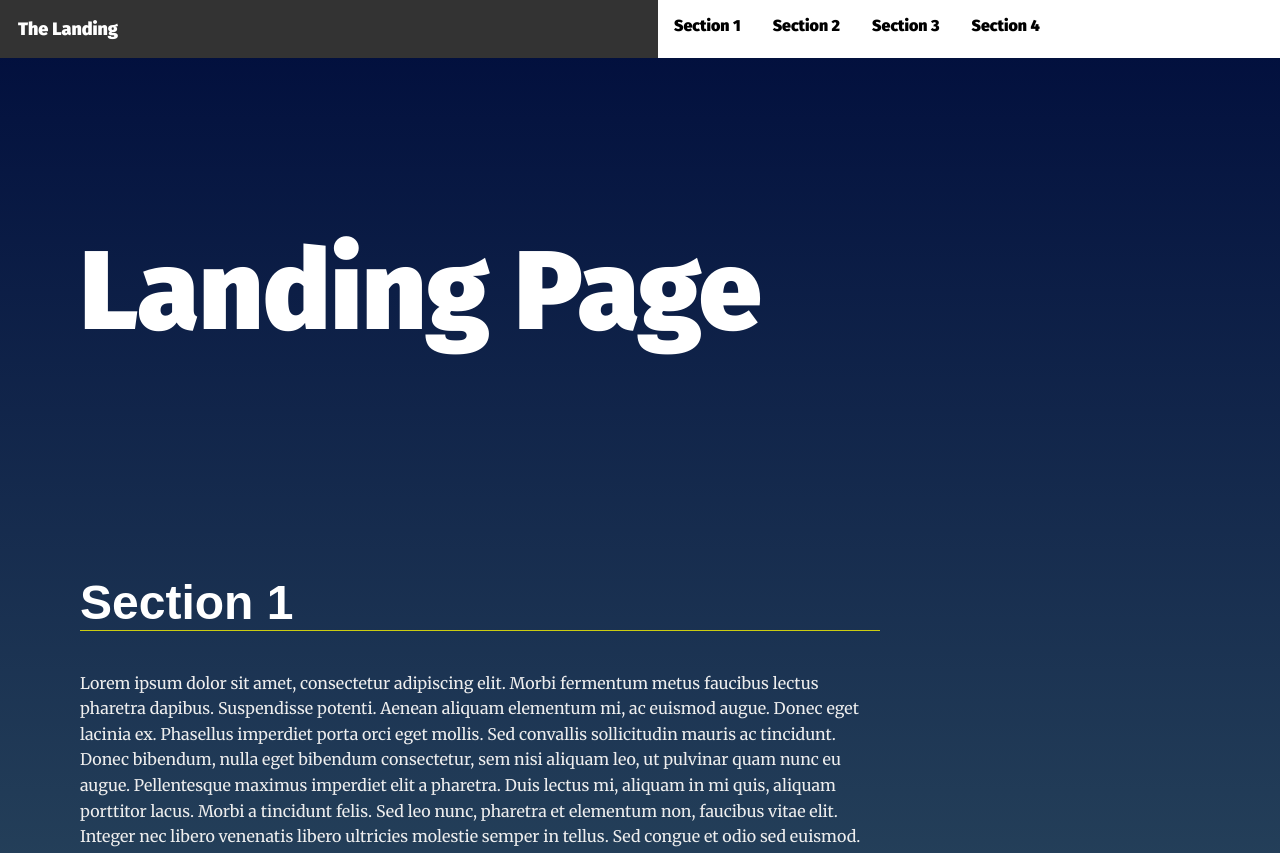
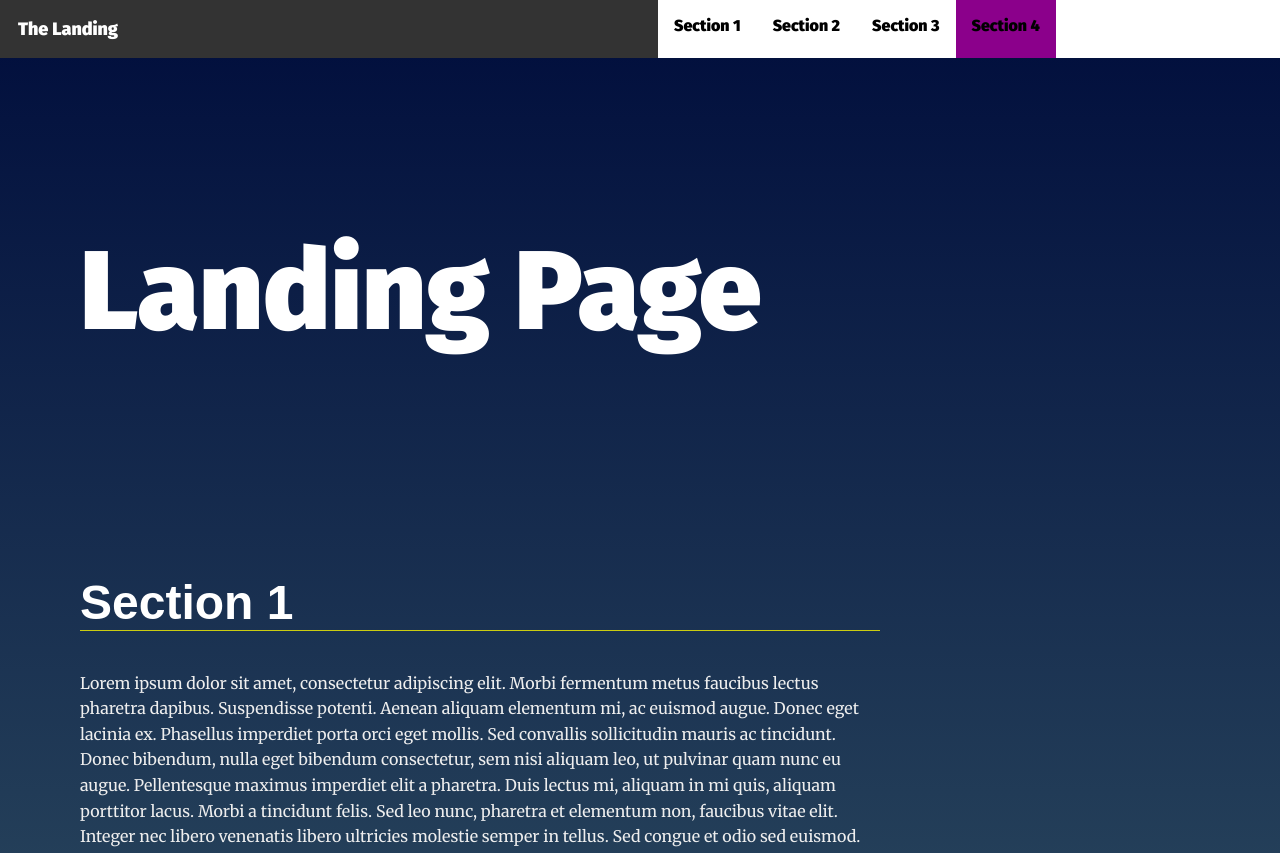
Before and after one commit to imonem/Landing_Page, a plain HTML site: page index.html in a window 1280 px wide. Shown: the top 853 px of the page. Drawn offline with Linux system fonts and the light colour scheme.

Commit message:
Requirements to fulfill navbar highlight for corresponding section in viewport

```diff
--- a/css/styles.css
+++ b/css/styles.css
@@ -74,7 +74,8 @@ section {
     flex-basis: 50%;
 }
 .navbar__menu ul {
-    display: inline-flex;
+    display: flex;
+    flex-wrap: wrap;
     font-family: 'Fira Sans', sans-serif;
     padding-left: 0;
     margin: 0;
@@ -83,10 +84,12 @@ section {
 
 .navbar__menu li {
     display: flex;
+    flex-wrap: wrap;
 }
 
 .navbar__menu .menu__link {
-    display: inline-flex;
+    display: flex;
+    flex-wrap: wrap;
     padding: 1em;
     font-weight: bold;
     text-decoration: none;
@@ -95,6 +98,17 @@ section {
 
 .navbar__menu .menu__link:hover {
     background: #333;
+    color: #fff;
+    transition: ease 0.3s all;
+}
+.navbar__menu .menu__link .your-active-class {
+    background: #456;
+    color: #fff;
+    transition: ease 0.3s all;
+}
+
+a.active {
+    background: darkmagenta;
     color: #fff;
     transition: ease 0.3s all;
 }
--- a/js/app.js
+++ b/js/app.js
@@ -66,11 +66,25 @@ const setActive = () => {
             /**add activeclass if in view port else remove */
             if (inViewPort(section) < 320 && inViewPort(section) >= -320) {
                 section.classList.add(`your-active-class`);
+                /**add active class to the menu anchor on section in viewport */
+                let currentMenuAnchors = document.getElementsByTagName('a');
+                let listItem = section.dataset.nav;
+                /**iterate over menu items comparing the current section's data.nav to the anchor's .innerText */
+                for (let currentMenuAnchor of currentMenuAnchors) {
+                    if (listItem == currentMenuAnchor.innerText) {
+                        console.log(currentMenuAnchor.innerText);
+                        currentMenuAnchor.classList.add(`active`);
                     } else {
+                        currentMenuAnchor.classList.remove(`active`);
+                    }
+                }
+            } else { //this else removes the class from non active sections
                 section.classList.remove(`your-active-class`);
             }
         }
     };
+
+
 
 /** adding section after page has loaded using an event listener on dblclick!  */
 const addNewSection = () => {
@@ -99,6 +113,7 @@ const addNewSectionToMenu = (newSection) => {
     // newSectionMenuItem.className = 'menu__link';
     document.querySelector('#navbar__list').append(newSectionMenuItem);
 };
+
 /**
  * End Helper Functions
  * Begin Main Functions
```
Also changed, not shown: 1 other file. Lines whose indentation alone changed are shown as unchanged.
